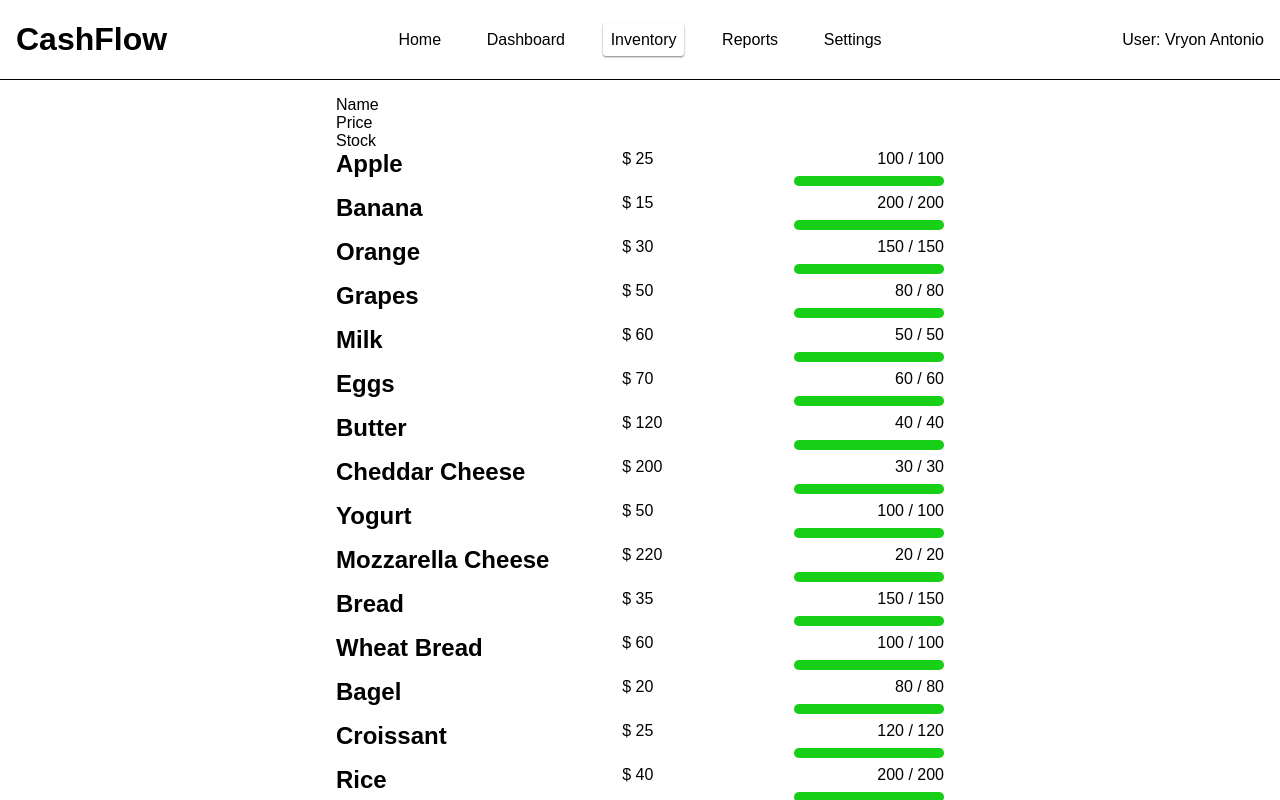
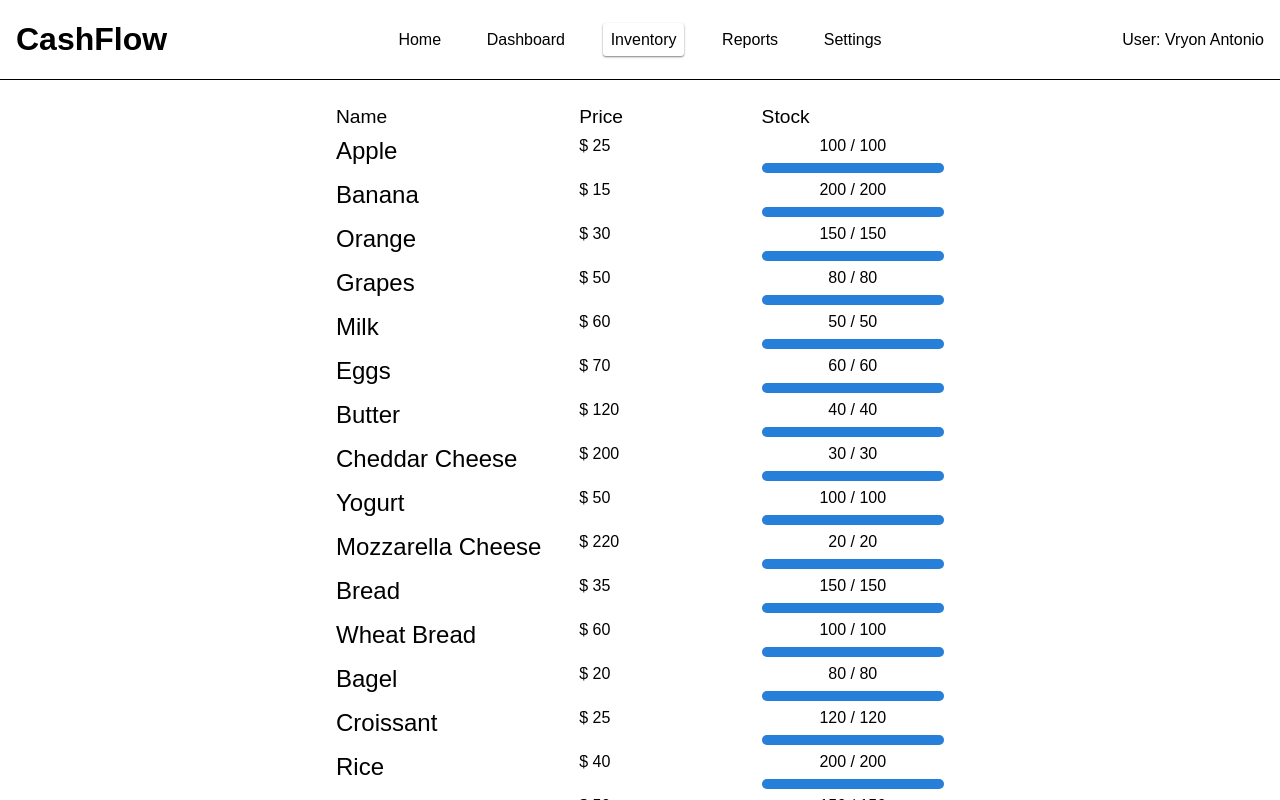
Before and after one commit to Vryon09/CashFlow, a React (Vite) app: page /CashFlow/Inventory in a window 1280 px wide. Shown: the top 800 px of the page. Built offline with nearby package versions, Linux system fonts and the light colour scheme; a web font is replaced by a local one.

Commit message:
progress bar feature added, took a day to finish

```diff
--- a/src/components/Inventory/InventoryContainer.jsx
+++ b/src/components/Inventory/InventoryContainer.jsx
@@ -1,35 +1,19 @@
 import { useItems } from "../../contexts/ItemsContext";
 import styles from "./InventoryContainer.module.css";
-
-const color = "red";
+import InventoryItems from "./InventoryItems";
 
 function InventoryContainer() {
   const { products } = useItems();
   return (
     <div className={styles.container}>
-      <div>
-        <p>Name</p>
-        <p>Price</p>
-        <p>Stock</p>
+      <div className={styles.header}>
+        <p className={styles.name}>Name</p>
+        <p className={styles.price}>Price</p>
+        <p className={styles.stock}>Stock</p>
       </div>
       <ul className={styles.products}>
         {products.map((item, i) => (
-          <li className={styles.product} key={i}>
-            <h2 className={styles.name}>{item.productName}</h2>
-
-            <p className={styles.price}>$ {item.price}</p>
-
-            <div className={styles.stock}>
-              <p>
-                {item.stock} / {item.stock}
-              </p>
-              <progress
-                className={`${styles.progress}`}
-                value={item.currentStock}
-                max={item.stock}
-              ></progress>
-            </div>
-          </li>
+          <InventoryItems item={item} i={i} />
         ))}
       </ul>
     </div>
--- a/src/components/Inventory/InventoryContainer.module.css
+++ b/src/components/Inventory/InventoryContainer.module.css
@@ -11,41 +11,15 @@
   list-style: none;
 }
 
-.product {
+.header {
   display: flex;
   justify-content: space-between;
+  font-size: 1.2rem;
+  padding: 0.5em 0;
 }
 
-/* Styling the progress element */
-.progress {
-  width: 150px; /* Full width of the container */
-  height: 10px; /* Set the height of the progress bar */
-  border-radius: 5px; /* Rounded corners */
-  background-color: hsl(0, 0%, 90%); /* Light gray background */
-  appearance: none; /* Remove default browser appearance */
-}
-
-/* Styling the progress value (the filled part) */
-.progress::-webkit-progress-bar {
-  background-color: hsl(0, 0%, 90%); /* Background color of the progress bar */
-  border-radius: 5px; /* Rounded corners */
-}
-
-.progress::-webkit-progress-value {
-  background-color: hsl(120, 80%, 45%);
-  border-radius: 5px; /* Rounded corners for the filled portion */
-}
-
-.progress::-moz-progress-bar {
-  background-color: hsl(120, 80%, 45%);
-  border-radius: 5px; /* Rounded corners for the filled portion */
-}
-
-/* background-color: hsl(30, 90%, 55%); */
-/* background-color: hsl(0, 80%, 50%); */
-
 .name {
-  width: 50%;
+  width: 40%;
 }
 
 .price {
@@ -54,8 +28,11 @@
 
 .stock {
   flex: 1;
+}
+
+.stockContainer {
   display: flex;
+  align-items: center;
   flex-direction: column;
-  align-items: end;
   gap: 0.5em;
 }
--- /dev/null
+++ b/src/components/Inventory/InventoryItems.jsx
@@ -0,0 +1,33 @@
+import styles from "./InventoryItems.module.css";
+
+function InventoryItems({ item, i }) {
+  const level = (item.currentStock / item.stock) * 100;
+
+  function stockLevel() {
+    if (level > 0 && level < 20) return styles.critical;
+    if (level >= 20 && level < 70) return styles.reorder;
+    if (level >= 70 && level < 100) return styles.ideal;
+    if (level === 0) return styles.out;
+    if (level === 100) return styles.full;
+  }
+
+  return (
+    <li className={styles.product} key={i}>
+      <h2 className={styles.name}>{item.productName}</h2>
+
+      <p className={styles.price}>$ {item.price}</p>
+
+      <div className={`${styles.stockContainer} ${styles.stock}`}>
+        <p>
+          {item.currentStock} / {item.stock}
+        </p>
+        <progress
+          className={`${styles.progress} ${stockLevel()} `}
+          value={item.currentStock}
+          max={item.stock}
+        ></progress>
+      </div>
+    </li>
+  );
+}
+export default InventoryItems;
--- /dev/null
+++ b/src/components/Inventory/InventoryItems.module.css
@@ -0,0 +1,85 @@
+.product {
+  display: flex;
+  justify-content: space-between;
+}
+
+/* Styling the progress element */
+.progress {
+  width: 100%; /* Full width of the container */
+  height: 10px; /* Set the height of the progress bar */
+  border-radius: 5px; /* Rounded corners */
+  background-color: hsl(0, 0%, 90%); /* Light gray background */
+  appearance: none; /* Remove default browser appearance */
+}
+
+/* Styling the progress value (the filled part) */
+.progress::-webkit-progress-bar {
+  background-color: hsl(0, 0%, 90%); /* Background color of the progress bar */
+  border-radius: 5px; /* Rounded corners */
+}
+
+.progress::-webkit-progress-value {
+  border-radius: 5px; /* Rounded corners for the filled portion */
+}
+
+.progress::-moz-progress-bar {
+  background-color: hsl(120, 80%, 45%);
+  border-radius: 5px; /* Rounded corners for the filled portion */
+}
+
+.full::-webkit-progress-value {
+  background-color: hsl(210, 70%, 50%);
+}
+
+.full::-moz-progress-bar {
+  background-color: hsl(210, 70%, 50%);
+}
+
+.ideal::-webkit-progress-value {
+  background-color: hsl(120, 80%, 45%);
+}
+
+.ideal::-moz-progress-bar {
+  background-color: hsl(120, 80%, 45%);
+}
+
+.reorder::-webkit-progress-value {
+  background-color: hsl(30, 90%, 55%);
+}
+
+.reorder::-moz-progress-bar {
+  background-color: hsl(30, 90%, 55%);
+}
+
+.critical::-webkit-progress-value {
+  background-color: hsl(0, 80%, 50%);
+}
+
+.critical::-moz-progress-bar {
+  background-color: hsl(0, 80%, 50%);
+}
+
+.out::-webkit-progress-bar {
+  background-color: hsl(0, 80%, 50%);
+  border-radius: 5px; /* Rounded corners */
+}
+
+.name {
+  width: 40%;
+  font-weight: 400;
+}
+
+.price {
+  width: 30%;
+}
+
+.stock {
+  flex: 1;
+}
+
+.stockContainer {
+  display: flex;
+  align-items: center;
+  flex-direction: column;
+  gap: 0.5em;
+}
--- a/src/components/Popup/Payment/Summary.jsx
+++ b/src/components/Popup/Payment/Summary.jsx
@@ -22,6 +22,7 @@ function Summary() {
       type: "proceedPayment",
       payload: remaining < 0 ? Math.abs(remaining) : 0,
     });
+    dispatch({ type: "updateStocks" });
     dispatch({ type: "openModal", payload: "receiptModal" });
   }
 
--- a/src/components/Popup/Receipt/Receipt.jsx
+++ b/src/components/Popup/Receipt/Receipt.jsx
@@ -12,7 +12,6 @@ function Receipt() {
 
   function clear() {
     dispatch({ type: "clear" });
-    dispatch({ type: "updateStocks" });
   }
 
   return (
--- a/src/contexts/HelperFunctions.jsx
+++ b/src/contexts/HelperFunctions.jsx
@@ -89,7 +89,15 @@ function productSearch(state, category) {
 }
 
 function handleStocks(state) {
-  return { ...state };
+  const updatedProducts = state.products.map((product) => {
+    const curr = state.scannedItems.find((item) => item.code === product.code);
+
+    return curr
+      ? { ...product, currentStock: product.currentStock - curr.quantity }
+      : product;
+  });
+
+  return { ...state, products: updatedProducts };
 }
 
 export { addItem, removeItem, changeQuantity, productSearch, handleStocks };
```
